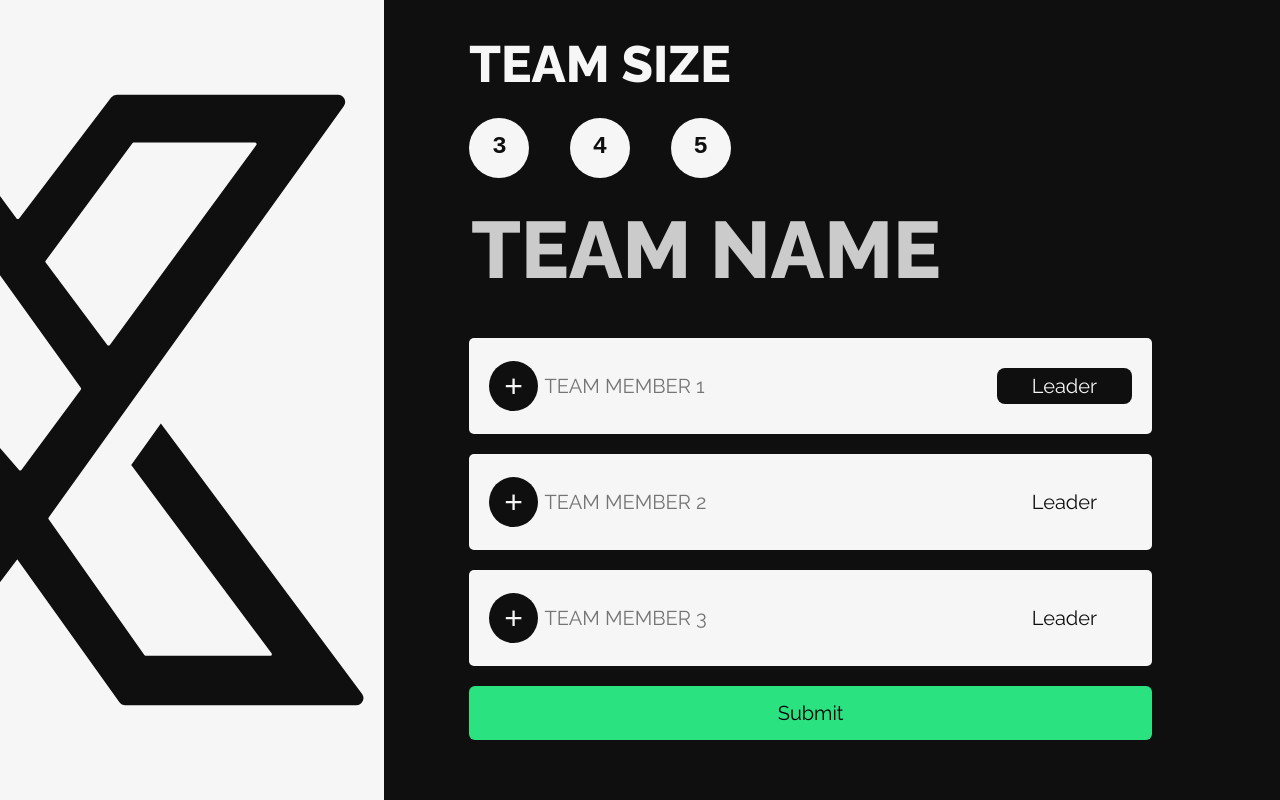
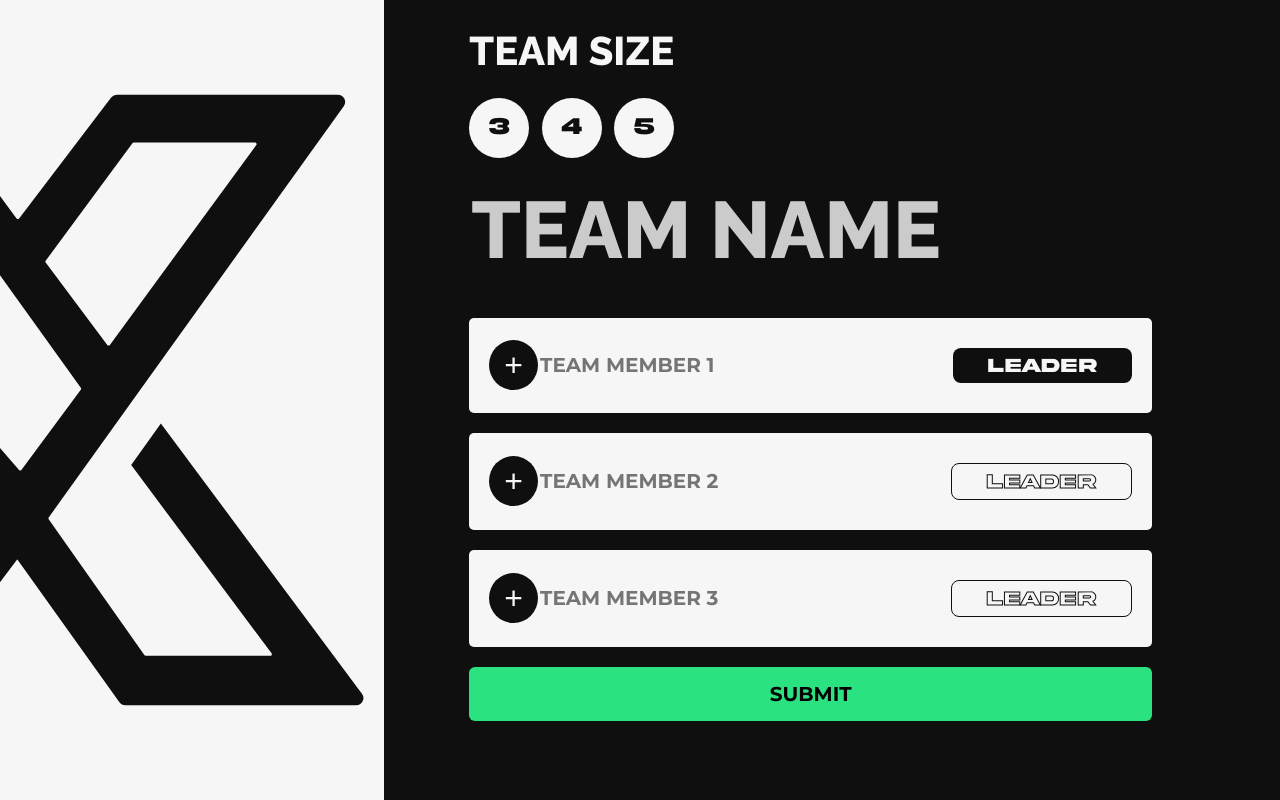
Before and after one commit to Iron0utlaw/NSUTthon24, a React (Create React App) app: page /r in a window 1280 px wide. Built offline with nearby package versions, Linux system fonts and the light colour scheme; no server answers.

Commit message:
Fonts changes

```diff
--- a/src/App.js
+++ b/src/App.js
@@ -1,7 +1,7 @@
 import { Route, Routes } from 'react-router-dom';
 import './App.css';
 import Home from './comp/home'
-import Reg from './comp/reg'
+import Reg from './comp/Register'
 import Teams from './comp/Teams';
 
 function App() {
--- a/src/comp/acc/Myacc.js
+++ b/src/comp/acc/Myacc.js
@@ -1,8 +1,8 @@
 import React, { useRef, useState } from 'react'
-import './myacc.css'
 import Select from 'react-select';
 import { LeaderToggle, emailHandler, nameHandler, rollnoHandler, branchHandler} from '../modules/AccMods';
 import { options } from '../modules/BranchData';
+import './myacc.css'
 
 const Myacc = ({name, data, setData, id}) => {
     const [toggle, setToggle] = useState(false)
--- a/src/comp/acc/myacc.css
+++ b/src/comp/acc/myacc.css
@@ -18,9 +18,12 @@
 }
 
 .acc-container input{
-    width: 70%;
+    width: 68%;
     /* margin-bottom: 10px; */
     background-color: var(--main);
+    font-family: 'Mont';
+    font-weight: 700;
+    text-transform: uppercase;
 }
 
 .toggler{
@@ -71,6 +74,7 @@ input[name="rollno"],input[name="name"],input[name="branch"]{
     font-size: 20px;
     cursor: pointer;
     border-radius: 8px;
+    font-family: 'Akira';
 }
 
 .active{
@@ -79,5 +83,10 @@ input[name="rollno"],input[name="name"],input[name="branch"]{
 }
 .not-active{
     background-color: var(--main);
-    color: var(--sec);
+    color: var(--main);
+    border: 1px solid;
+    border-color: var(--sec);
+    -webkit-text-stroke-width: 1px;
+    -webkit-text-stroke-color: var(--sec);
+
 }
--- a/src/comp/reg.css
+++ b/src/comp/reg.css
@@ -36,15 +36,15 @@
     color: var(--sec);
     font-size: 24px;
     cursor: pointer;
-    font-weight: 800;
     border-radius: 100%;
     text-align:center;
-    font-family: monospace;
+    font-family: 'Akira';
 }
 
 .size-btn{
     display: flex;
     justify-content: space-between;
+    height: min-content;
 }
 
 .size{
@@ -56,7 +56,7 @@
     font-family: 'Raleway';
     font-style: normal;
     font-weight: 800;
-    font-size: 51.0639px;
+    font-size: 40px;
     text-transform: uppercase;
 }
 
@@ -92,7 +92,9 @@ input:focus{
 
 .submit-form{
     width: 100%;
-    font-family: 'Raleway';
+    font-family: 'Mont';
+    font-weight: 700;
+    text-transform: uppercase;
     font-size: 20px;
     padding: 15px;
     border-radius: 6px;
--- a/src/index.css
+++ b/src/index.css
@@ -24,3 +24,13 @@ code {
   font-family: 'Raleway';
   src: local('Raleway'), url(./fonts/Raleway.ttf) format('truetype');
 }
+
+@font-face {
+  font-family: 'Mont';
+  src: local('Mont'), url(./fonts/Mont.ttf) format('truetype');
+}
+
+@font-face {
+  font-family: 'Akira';
+  src: local('Akira'), url(./fonts/Akira.otf) format('opentype');
+}
```
Also changed, not shown: src/comp/Register.js (renamed from src/comp/reg.js), src/fonts/Mont.ttf (added).
